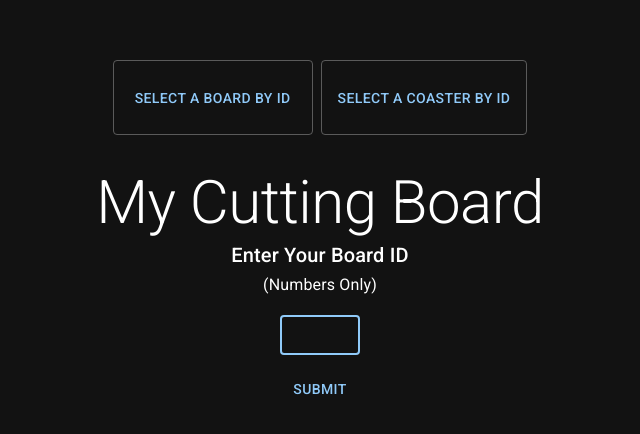
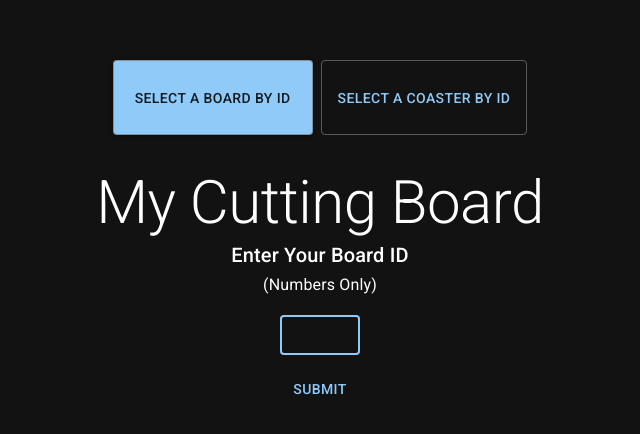
Before and after one commit to JCWoodworker/cuttingBoardCorner, a React (Vite) app: page / in a window 1280 px wide. Shown: the part 198-632 px from the top of the page, without its empty margins (320-960 px from the left). Built offline with nearby package versions, Linux system fonts and the light colour scheme.

Commit message:
added highlighting to a button if it is clicked and active

```diff
--- a/src/pages/HomePage.tsx
+++ b/src/pages/HomePage.tsx
@@ -36,6 +36,7 @@ const HomePage: React.FC = () => {
 								minWidth: "200px",
 								minHeight: "75px",
 							}}
+							variant={selectionOptionState === "boards" ? "contained" : "outlined"}
 							onClick={() => setSelectionOptionState("boards")}
 						>
 							Select A Board By ID
@@ -48,6 +49,7 @@ const HomePage: React.FC = () => {
 								minWidth: "200px",
 								minHeight: "75px",
 							}}
+							variant={selectionOptionState === "coasters" ? "contained" : "outlined"}
 							onClick={() => setSelectionOptionState("coasters")}
 						>
 							Select A Coaster By ID
```
